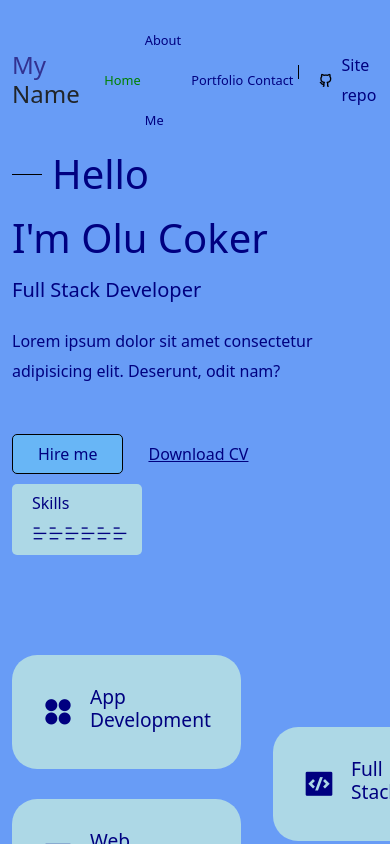
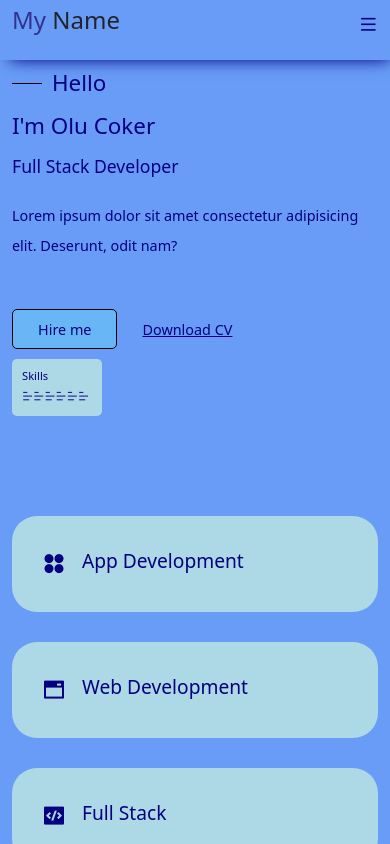
Before and after one commit to OluC94/portfolio-nextjs, a Next.js app: page / in a window 390 px wide. Shown: the top 844 px of the page. Built offline with nearby package versions, Linux system fonts and the light colour scheme.

Commit message:
begin responsive design

```diff
--- a/components/Header/Header.tsx
+++ b/components/Header/Header.tsx
@@ -28,38 +28,20 @@ const navLink: NavItem[] = [
 ];
 
 const Header = () => {
-  const [sticky, setSticky] = useState({ isSticky: false, offset: 0 });
-  const headerRef = useRef<HTMLDivElement | null>(null);
+  const menuRef = useRef<HTMLElement>(null);
 
-  const handleScroll = (elTopOffset: number, elHeight: number) => {
-    if (!headerRef.current) return null;
-    if (window.scrollY > elTopOffset + elHeight) {
-      setSticky({ isSticky: true, offset: elHeight });
-    } else {
-      setSticky({ isSticky: false, offset: 0 });
-    }
-  };
+  const toggleMenu = () =>
+    menuRef.current.classList.toggle(`${classes.menu_active}`);
 
-  useEffect(() => {
-    const header: DOMRect | undefined =
-      headerRef.current.getBoundingClientRect();
-    const handleScrollEvent = () => {
-      handleScroll(header.top, header.height);
-    };
-
-    window.addEventListener("scroll", handleScrollEvent);
-
-    return () => {
-      window.removeEventListener("scroll", handleScrollEvent);
-    };
-  }, []);
+  //   const headerRef = useRef(null);
 
   // const headerFunc = () => {
   //   if (
-  //     document.body.scrollTop > 80 ||
-  //     document.documentElement.scrollTop > 80
+  //     document.body.scrollTop > 600 ||
+  //     document.documentElement.scrollTop > 600
   //   ) {
   //     headerRef.current.classList.add(`${classes.header_shrink}`);
+  //     // console.log(window.scrollY);
   //   } else {
   //     headerRef.current.classList.remove(`${classes.header_shrink}`);
   //   }
@@ -71,11 +53,11 @@ const Header = () => {
   //   return () => window.removeEventListener("scroll", headerFunc);
   // }, []);
 
-  // add ref={headerRef} to header comp
+  // console.log(window.scrollY);
 
   return (
-    <header className={`${classes.header}`} ref={headerRef}>
-      <Container>
+    <header className={`${classes.header}`}>
+      <Container className={`${classes.header_container}`}>
         <section className={`${classes.nav_wrapper}`}>
           <section className={`${classes.logo}`}>
             <h1>
@@ -83,7 +65,11 @@ const Header = () => {
             </h1>
           </section>
 
-          <section className={`${classes.navigation}`}>
+          <section
+            className={`${classes.navigation}`}
+            ref={menuRef}
+            onClick={toggleMenu}
+          >
             <section className={`${classes.nav_menu}`}>
               {navLink.map((item, index) => (
                 <Link href={item.path} key={index}>
@@ -93,11 +79,17 @@ const Header = () => {
 
               <section className={`${classes.nav_right}`}>
                 <p className=" d-flex align-items-center gap-2 mb-0">
-                  <i className="ri-github-line"></i>Site repo
+                  <Link href={"https://github.com/OluC94"} target="_blank">
+                    <i className="ri-github-line"></i>
+                  </Link>
                 </p>
               </section>
             </section>
           </section>
+
+          <span className={`${classes.mobile_menu}`}>
+            <i className="ri-menu-line" onClick={toggleMenu}></i>
+          </span>
         </section>
       </Container>
     </header>
--- a/components/Header/header.module.css
+++ b/components/Header/header.module.css
@@ -1,13 +1,24 @@
 .header {
+  position: fixed;
+  top: 0;
   width: 100%;
-  height: 80px;
+  height: 60px;
+  /* 80 */
   line-height: 80px;
+  z-index: 9999;
+  box-shadow: 5px 5px 15px -5px navy !important;
+}
+
+.header_container {
+  height: 40px;
+  /* 60 */
 }
 
 .nav_wrapper {
   display: flex;
   align-items: center;
   justify-content: space-between;
+  height: 40px;
 }
 
 .logo h1 {
@@ -72,25 +83,51 @@
   line-height: 80;
   box-shadow: 5px 5px 15px -5px darkgoldenrod !important;
   z-index: 9999;
+  transition: 0.3s;
 }
-/*
+
+.mobile_menu i {
+  font-size: 1.2rem;
+  color: navy;
+  cursor: pointer;
+}
+
+.mobile_menu {
+  display: none;
+  height: 70px;
+}
+
 @media only screen and (max-width: 992px) {
   .navigation {
     position: fixed;
     top: 0;
     left: 0;
-    width: 100%;
+    width: 300%;
     height: 100%;
-    background: navy;
+    opacity: 0.9;
     z-index: 99999;
+    display: none;
   }
 
   .nav_menu {
     position: absolute;
     top: 0;
     left: 0;
-    width: 300px;
+    width: 100px;
     height: 100%;
     flex-direction: column;
+    justify-content: center;
   }
-} */
+
+  .nav_right {
+    display: none;
+  }
+
+  .mobile_menu {
+    display: block !important;
+  }
+
+  .menu_active {
+    display: block !important;
+  }
+}
--- a/components/UI/AboutMe.tsx
+++ b/components/UI/AboutMe.tsx
@@ -19,7 +19,7 @@ const AboutMe = () => {
             </section>
           </Col>
 
-          <Col lg="6" md="6">
+          <Col lg="6" md="6" className={classes.aboutMe_title}>
             <SectionSubtitle subtitle="What I do/Interests/Whatever" />
             <h3>Stuff</h3>
             <h3>Stuff</h3>
--- a/components/UI/Hello.tsx
+++ b/components/UI/Hero.tsx
@@ -3,16 +3,16 @@ import SectionSubtitle from "./SectionSubtitle";
 import { Container, Row, Col } from "reactstrap";
 import Image from "next/image";
 import Link from "next/link";
-import classes from "@/styles/hello.module.css";
+import classes from "@/styles/hero.module.css";
 
-const Hello = () => {
+const Hero = () => {
   return (
     <section className="region">
-      <section className={`${classes.hello}`}>
+      <section className={`${classes.hero}`}>
         <Container>
           <Row>
             <Col lg="6" md="6">
-              <section className={`${classes.hello_content}`}>
+              <section className={`${classes.hero_content}`}>
                 <SectionSubtitle subtitle="Hello" />
                 <h2 className="mt-3 mb-3">I'm Olu Coker</h2>
                 <h5 className="mb-4">Full Stack Developer</h5>
@@ -31,7 +31,7 @@ const Hello = () => {
               </section>
             </Col>
             <Col lg="6" md="6">
-              <section className={`${classes.hello_skills}`}>
+              <section className={`${classes.hero_skills}`}>
                 <h6>Skills</h6>
                 <span>
                   <i className="ri-bar-chart-horizontal-line"></i>
@@ -54,7 +54,7 @@ const Hello = () => {
               </section>
 
               {/* <section
-                className={`${classes.hello_experience} d-flex align-items-center gap-3`}
+                className={`${classes.hero_experience} d-flex align-items-center gap-3`}
               >
                 <span>
                   <i className="ri-time-line"></i>
@@ -70,4 +70,4 @@ const Hello = () => {
   );
 };
 
-export default Hello;
+export default Hero;
--- a/components/UI/SectionSubtitle.tsx
+++ b/components/UI/SectionSubtitle.tsx
@@ -1,7 +1,11 @@
 import React from "react";
 import classes from "@/styles/subtitle.module.css";
 
-const SectionSubtitle = (props: any) => {
+interface Subtitle {
+  subtitle: string;
+}
+
+const SectionSubtitle = (props: Subtitle) => {
   return <h2 className={`${classes.section_subtitle}`}>{props.subtitle}</h2>;
 };
 
--- a/pages/index.tsx
+++ b/pages/index.tsx
@@ -1,5 +1,5 @@
 import { Inter } from "@next/font/google";
-import Hello from "@/components/UI/Hello";
+import Hero from "@/components/UI/Hero";
 import AboutMe from "@/components/UI/AboutMe";
 import { Fragment } from "react";
 import Portfolio from "@/components/UI/Portfolio";
@@ -10,7 +10,7 @@ const inter = Inter({ subsets: ["latin"] });
 export default function Home() {
   return (
     <Fragment>
-      <Hello />
+      <Hero />
       <AboutMe />
       <Portfolio />
       <Contact />
--- a/styles/aboutMe.module.css
+++ b/styles/aboutMe.module.css
@@ -3,3 +3,14 @@
   align-items: center;
   column-gap: 2rem;
 }
+
+@media only screen and (max-width: 992px) {
+  .services_container {
+    flex-direction: column;
+    align-items: unset;
+  }
+
+  .aboutMe_title h3 {
+    font-size: 1.3rem;
+  }
+}
--- a/styles/globals.css
+++ b/styles/globals.css
@@ -94,7 +94,7 @@ p {
 
 h2 {
   color: navy;
-  font-size: 2.5rem !important;
+  font-size: 2rem !important;
 }
 
 footer {
@@ -175,3 +175,14 @@ a {
     color-scheme: dark;
   }
 }
+
+@media only screen and (max-width: 992px) {
+  p {
+    font-size: 0.9rem !important;
+  }
+
+  .primary_button a,
+  .secondary_button a {
+    font-size: 0.9rem;
+  }
+}
--- a/styles/hello.module.css
+++ b/styles/hero.module.css
@@ -1,13 +1,13 @@
-.hello {
+.hero {
   padding-top: 20px !important;
 }
 
-.hello_content h5 {
+.hero_content h5 {
   color: navy;
   font-weight: 400;
 }
 
-.hello_skills {
+.hero_skills {
   text-align: left;
   width: 130px;
   margin-top: 10px;
@@ -21,19 +21,19 @@
   z-index: 10;
 }
 
-.hello_skills h6 {
+.hero_skills h6 {
   background: transparent;
   color: navy;
 }
-.hello_skills span i {
+.hero_skills span i {
   background: transparent;
   color: navy;
 }
-.hello_skills span {
+.hero_skills span {
   background: transparent;
 }
 
-/* .hello_experience {
+/* .hero_experience {
   width: 150px;
   margin-top: 10px;
   padding: 10px 20px;
@@ -41,14 +41,37 @@
   background: lightblue;
   z-index: 10;
 }
-.hello_experience span,
-.hello_experience h5,
-.hello_experience h6 {
+.hero_experience span,
+.hero_experience h5,
+.hero_experience h6 {
   background: transparent !important;
 }
 
-.hello_experience h6 {
+.hero_experience h6 {
   margin-bottom: 10px;
   font-weight: 400;
   font-size: 0.8rem;
 } */
+
+@media only screen and (max-width: 992px) {
+  .hero_content h2 {
+    font-size: 1.4rem !important;
+  }
+  .hero_content h5 {
+    font-size: 1.1rem !important;
+  }
+
+  .hero_skills {
+    padding: 10px;
+    width: 90px;
+  }
+
+  .hero_skills h6,
+  .hero_skills span i {
+    font-size: 0.7rem !important;
+    margin-bottom: 0;
+  }
+}
+
+@media only screen and (max-width: 768px) {
+}
--- a/styles/serviceItem.module.css
+++ b/styles/serviceItem.module.css
@@ -39,3 +39,17 @@
 .service_item h5 {
   font-size: 1rem;
 }
+
+@media only screen and (max-width: 992px) {
+  .services_item {
+    padding: 20px;
+  }
+
+  .service_item span i {
+    font-size: 1.5rem;
+  }
+
+  .service_item h5 {
+    font-size: 0.75rem;
+  }
+}
```
